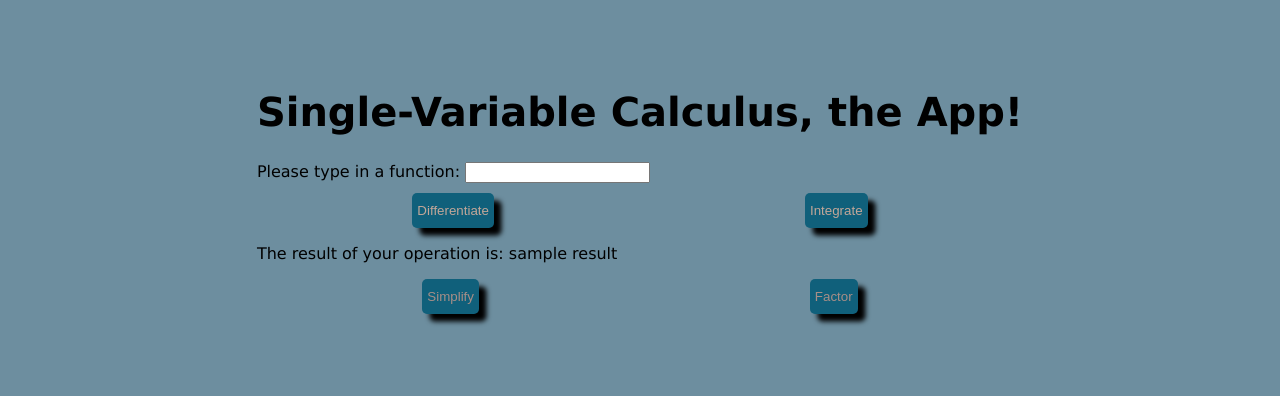
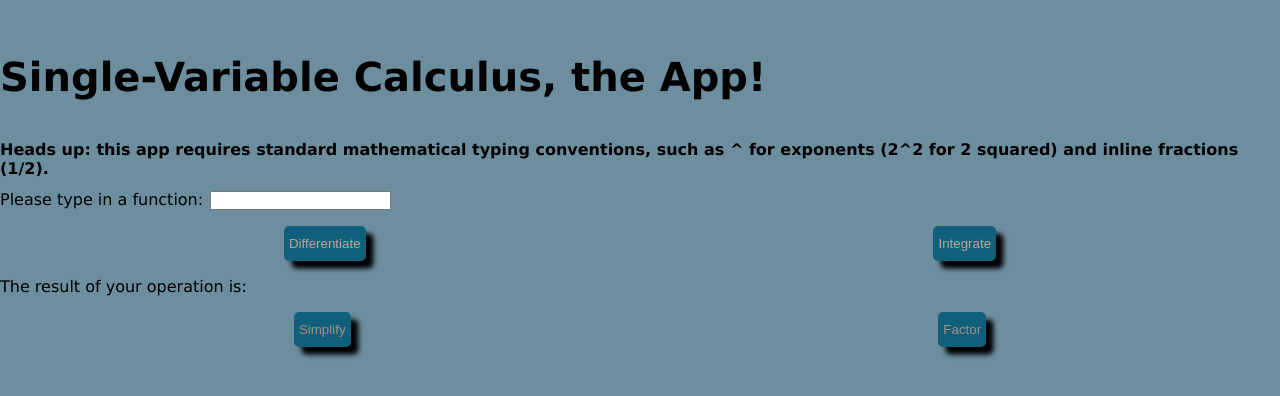
Before and after one commit to RyanMillerMath/single-variable-calculus-app, a React app: page / in a window 1280 px wide. Shown: the part 212-608 px from the top of the page. Built offline with nearby package versions, Linux system fonts and the light colour scheme.

Commit message:
Separated reusable components and finished app

```diff
--- /dev/null
+++ b/src/components/Button.js
@@ -0,0 +1,18 @@
+import React from "react";
+
+export default function Button(props) {
+  let className = "button";
+
+  if(props.type) {
+    className += " " + props.type + "-button";
+  }
+
+  return(
+    <button className={className}
+            data-type={props.type}
+            onClick={props.onClick}>
+
+      {props.value}
+    </button>
+  );
+}
--- /dev/null
+++ b/src/components/ButtonGroup.js
@@ -0,0 +1,18 @@
+import React from "react";
+
+import Button from "./Button";
+
+export default function ButtonGroup(props) {
+  var buttons = props.values.map((value, index) =>
+                                <Button value={value}
+                                        key={index}
+                                        type={props.type}
+                                        onClick={props.onClick} />
+                                );
+
+  return(
+    <div className="button-group">
+      {buttons}
+    </div>
+  );
+}
--- a/src/components/CalculusApp.js
+++ b/src/components/CalculusApp.js
@@ -1,4 +1,8 @@
 import React, { Component } from "react";
+import axios from "axios";
+
+import InputPrompt from "./InputPrompt";
+import ButtonGroup from "./ButtonGroup";
 
 /*
       The Sassy CSS this CSS file comes from is purely for illustrative purposes to show
@@ -8,65 +12,110 @@ import React, { Component } from "react";
 
 import "../styles/CalculusApp.css";
 
-function FormLabel() {
-  return(
-    <label>
-      Please type in a function:&nbsp;
-      <input />
-    </label>
-  );
-}
-
-function CalculateButton(props) {
-  return (
-    <input className="button calcButton" type="submit" value={props.operation} />
-  );
-}
-
-function InputPrompt(){
-  return (
-    <form>
-      <FormLabel className="formLabel" />
-
-      <div>
-        <CalculateButton operation="Differentiate" />
-        <CalculateButton operation="Integrate" />
-      </div>
-    </form>
-  )
-}
-
-function AlgebraicManipulationButton(props) {
-  return(
-    <button className="button manipButton">{props.manipulationType}</button>
-  );
-}
-
 function Result(props) {
   return (
-    <div className="result">
+    <div>
       <p>The result of your operation is: <span>{props.result}</span></p>
 
-      <div>
-        <AlgebraicManipulationButton manipulationType="Simplify" />
-        <AlgebraicManipulationButton manipulationType="Factor" />
-      </div>
+      <ButtonGroup values={["Simplify", "Factor"]}
+                   type="manip"
+                   onClick={props.onClick} />
     </div>
   );
 }
 
-class CalculusApp extends Component {
-  render() {
+function CalculusApp(props) {
   return (
     <div className="app">
       <h1>Single-Variable Calculus, the App!</h1>
 
-        <InputPrompt />
+      <strong>
+        Heads up: this app requires standard mathematical typing conventions, such as ^ for exponents (2^2 for 2 squared) and inline fractions (1/2).
+      </strong>
 
-        <Result result="sample result" />
+      <InputPrompt onChange={props.onChange}
+                   onClick={props.onClick} />
+
+      <Result result={props.result}
+              onClick={props.onClick} />
     </div>
   );
 }
+
+export default class CalculusAppContainer extends Component {
+  constructor() {
+    super();
+    this.state = {
+      expression: "",
+      result: ""
+    }
   }
 
-export default CalculusApp;
+  handleChange(event) {
+    this.setState({
+      expression: event.target.value
+    });
+  }
+
+  handleClick(event) {
+    const selectedElement = event.target;
+    selectedElement.blur();
+
+    let operation = selectedElement.textContent.toLowerCase(),
+        expression = selectedElement.dataset.type === "calc" ? this.state.expression : this.state.result;
+
+    if(operation === "differentiate") {
+      operation = "derive";
+    }
+
+    expression = expression.replace(/\//, "%2F");   //switch slash with url encoding to be able to use expressions with fractions
+
+    this.handleRequest(operation, expression);
+  }
+
+  handleRequest(operation, expression) {
+    axios.get("https://newton.now.sh/" + operation + "/" + expression)
+         .then(
+            response => this.successHandler(response)
+          )
+         .catch(
+            error => this.errorHandler(error, expression)
+          );
+  }
+
+  successHandler(response) {
+    this.setState({
+      result: response.data.result
+    });
+  }
+
+  errorHandler(error, expression) {
+    let errorMsg = "";
+
+    if(expression === "") {                                 //strictly check for empty string instead of !expression to allow 0
+      errorMsg = "Please type in an algebraic expression.";
+    } else {
+      switch(error.response.status) {
+        case 0:
+          errorMsg = "You did not connect.\n Verify your connection to the Internet.";
+          break;
+        case 404:
+          errorMsg = "Requested page not found. [404]";
+          break;
+        case 500:
+          errorMsg = "Internal Server Error [500].";
+          break;
+        default:
+          errorMsg = "Unexpected error.\n" + JSON.stringify(error.response.status);
+      }
+    }
+
+    alert(errorMsg);
+  }
+
+  render() {
+    return <CalculusApp onChange={event => this.handleChange(event)}
+                        onClick={event => this.handleClick(event)}
+                        result={this.state.result} />;
+  }
+}
--- /dev/null
+++ b/src/components/InputPrompt.js
@@ -0,0 +1,16 @@
+import React from "react";
+
+import LabelledInput from "./LabelledInput";
+import ButtonGroup from "./ButtonGroup";
+
+export default function InputPrompt(props){
+  return (
+    <div>
+      <LabelledInput onChange={props.onChange} />
+
+      <ButtonGroup values={["Differentiate", "Integrate"]}
+                   type="calc"
+                   onClick={props.onClick} />
+    </div>
+  )
+}
--- /dev/null
+++ b/src/components/LabelledInput.js
@@ -0,0 +1,10 @@
+import React from "react";
+
+export default function LabelledInput(props) {
+  return(
+    <div>
+      <span className="input-label">Please type in a function:</span>
+      <input onChange={props.onChange} />
+    </div>
+  );
+}
--- a/src/index.js
+++ b/src/index.js
@@ -1,10 +1,9 @@
 import React from "react";
 import ReactDOM from "react-dom";
-import "./styles/CalculusApp.css";
 
-import CalculusApp from "./components/CalculusApp";
+import CalculusAppContainer from "./components/CalculusApp";
 
 import registerServiceWorker from "./services/registerServiceWorker";
 
-ReactDOM.render(<CalculusApp />, document.getElementById("app-container"));
+ReactDOM.render(<CalculusAppContainer />, document.getElementById("app-container"));
 registerServiceWorker();
--- a/src/styles/CalculusApp.scss
+++ b/src/styles/CalculusApp.scss
@@ -3,6 +3,8 @@
       In a real React app, I'd add create a styles object for each styled component and
       style each component inline, as is recommended by Facebook for true component modularity.
 */
+
+@import "reset";
 
 $font-stack: "lucida grande", serif;
 
@@ -25,16 +27,12 @@ $font-stack: "lucida grande", serif;
   @if $weight {
     font-weight: $weight;
   }
-}
 
-* {
-  box-sizing: border-box;
+  margin: 1em 0;
 }
 
 html, body {
   min-height: 100vh;
-  min-width: 100vw;
-  margin: 0;
 }
 
 body {
@@ -46,17 +44,8 @@ body {
   }
 }
 
-.result {
-  div {
-    @include flexwrap();
-  }
-}
-
-form {
-  @extend .result;
-  div {
-    margin-top: 10px;
-  }
+.input-label {
+  margin-right: 0.4em;
 }
 
 .app {
@@ -65,6 +54,11 @@ form {
   h1 {
     @include headings(2.5em, bold);
   }
+
+  strong {
+    display: block;
+    margin-bottom: 0.75em;
+  }
 }
 
 @import "buttons";
--- a/src/styles/_buttons.scss
+++ b/src/styles/_buttons.scss
@@ -1,3 +1,8 @@
+.button-group {
+  @include flexwrap();
+  margin: 1em 0;
+}
+
 .button {
   background-color: #10607B;
   margin: 0 auto;
@@ -5,14 +10,19 @@
   border: 0;
   border-radius: 5px;
   box-shadow: 7.5px 7.5px 5px #000;
+  cursor: pointer;
+
+  &:active, &:focus {
+    box-shadow: none;
+  }
 }
 
-.manipButton {
+.manip-button {
   @extend .button;
   color: #A78E87;
 }
 
-.calcButton {
+.calc-button {
   @extend .button;
   color: #C3A799;
 }
--- /dev/null
+++ b/src/styles/_reset.scss
@@ -0,0 +1,5 @@
+* {
+  margin: 0;
+  padding: 0;
+  box-sizing: border-box;
+}
```
Also changed, not shown: src/styles/CalculusApp.css, 1 other file. Lines whose indentation alone changed are shown as unchanged.
